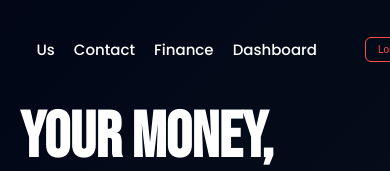
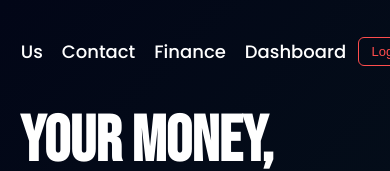
Before and after one commit to Viktor-angelo/Finsight, a React (Vite) app in the folder frontend/: page /home in a window 390 px wide. Shown: the top 171 px of the page. Built offline with nearby package versions, Linux system fonts and the light colour scheme; sample sign-in values are in the browser's storage.

Commit message:
correct size

```diff
--- a/frontend/src/components/Navbar.css
+++ b/frontend/src/components/Navbar.css
@@ -115,7 +115,7 @@ html, body, #root {
     margin: 0 auto;
     padding: 8px;
     right: 20px;
-    font-size: 15px;
+    font-size: 18px;
   }
   .newLogo{
     display: none !important;
@@ -125,6 +125,8 @@ html, body, #root {
    margin-left: 1vh;
   }
   .logoutBtn{
-    font-size: 10px;
+    position: relative;
+    font-size: 13px;
+    right: 20px;
   }
 }
```
